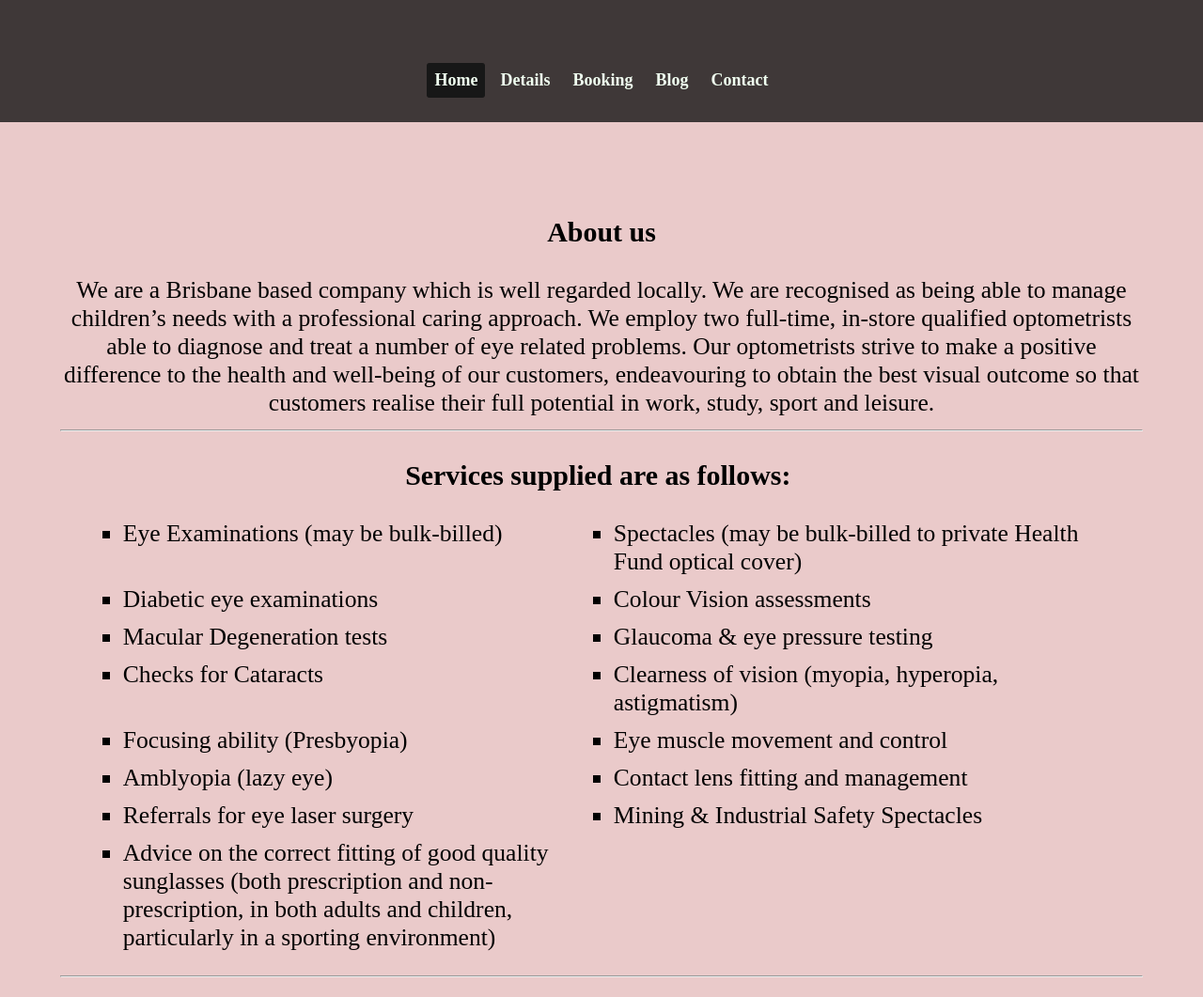
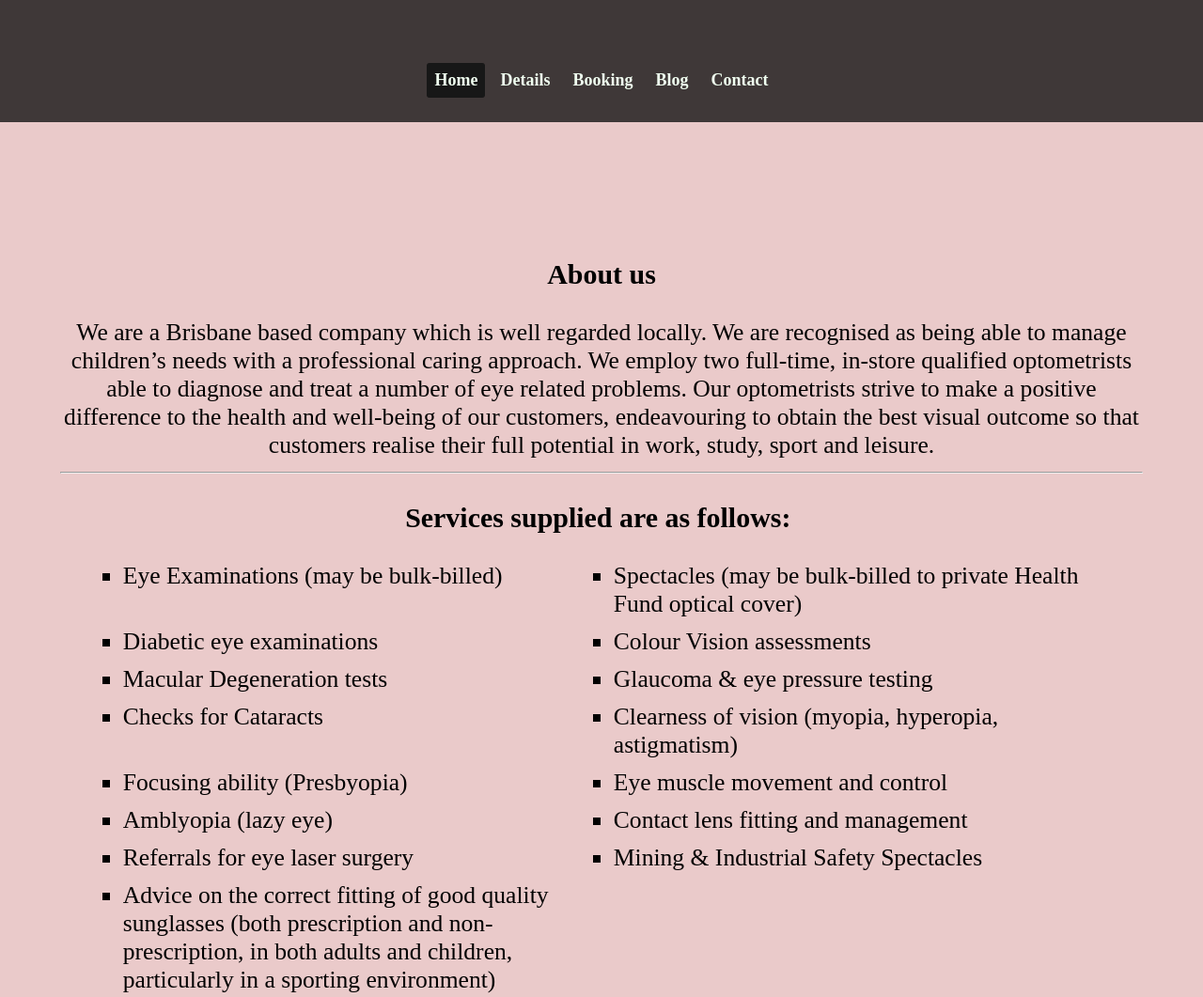
Before and after one commit to galarist/WD2, a plain HTML site: page index.html in a window 1280 px wide. Shown: the part 760-1821 px from the top of the page at 94% size. Drawn offline with Linux system fonts and the light colour scheme.

Commit message:
Add more padding to main

```diff
--- a/css/style.css
+++ b/css/style.css
@@ -151,11 +151,14 @@ input:checked ~ .dropdown-content {
 }
 
 .main {
-    margin-top: 100px;
-    padding: 0 5vw 100px;
+    padding: 4.5em 5vw;
     font-size: 1.6rem;
     text-align: center;
     position: relative;
+}
+
+.main.fixed {
+    margin-top: 180px;
 }
 
 #services ul {
```
